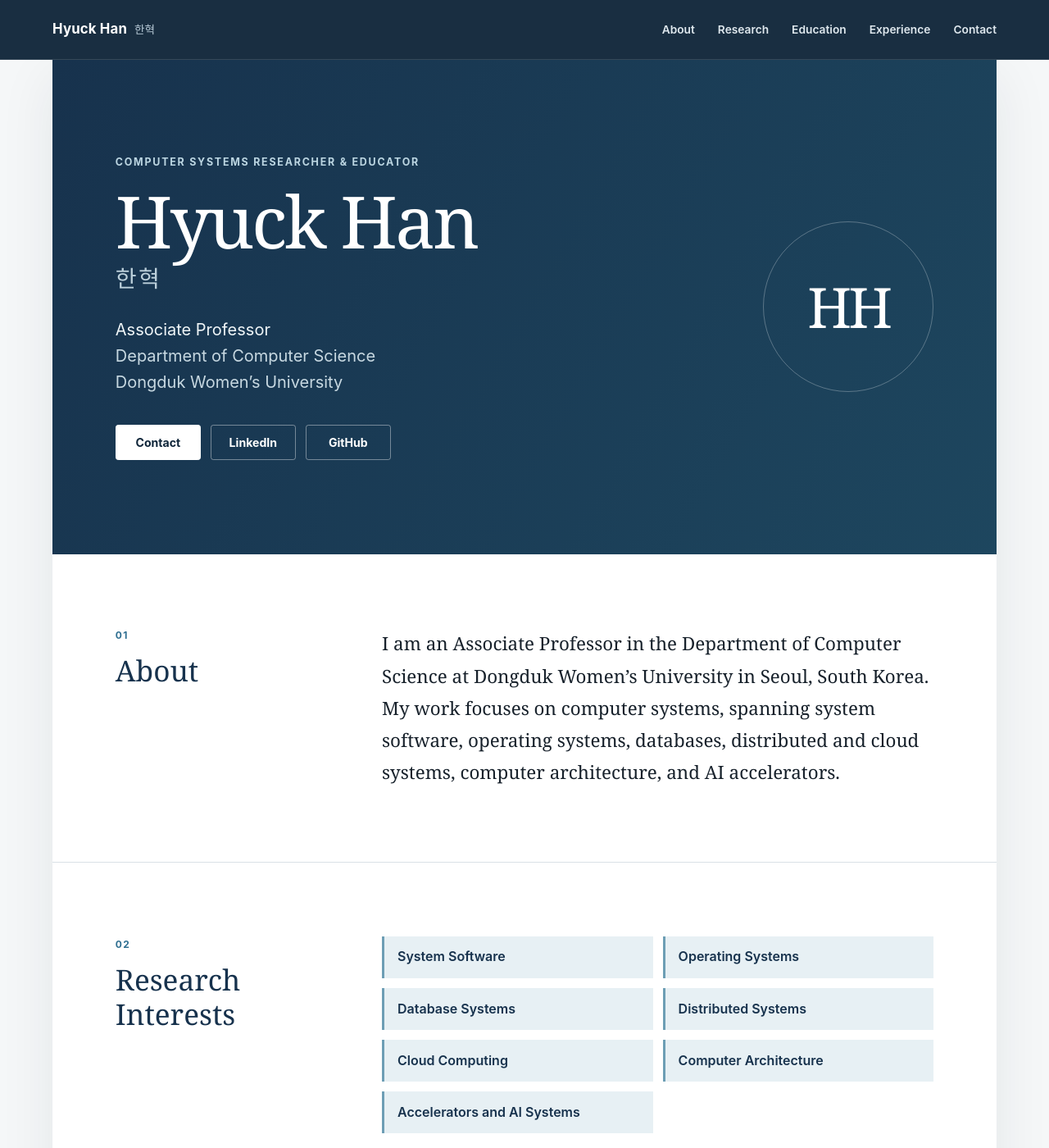
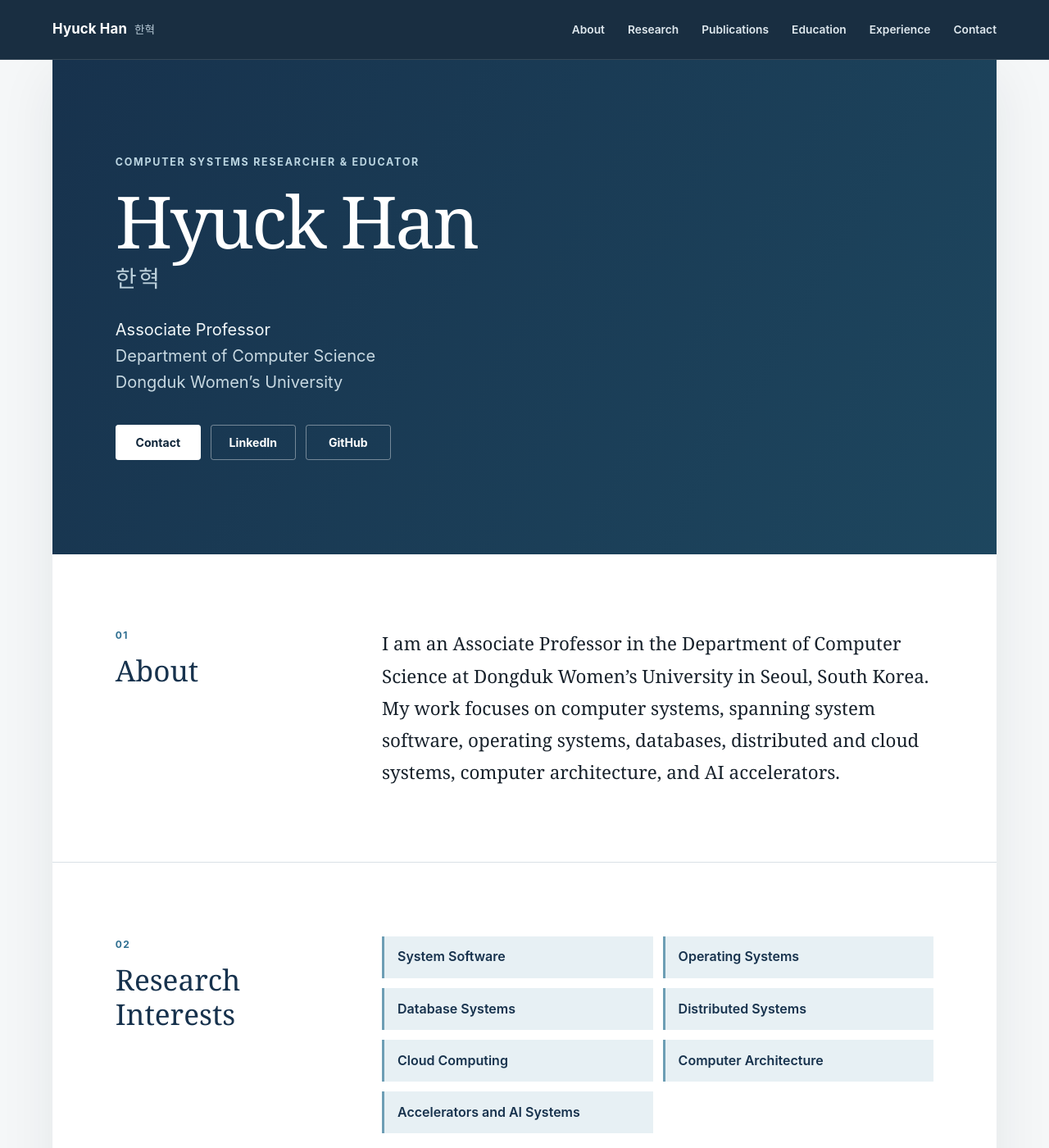
Before and after one commit to HyuckHan/HyuckHan.github.io, a Jekyll site: the page built from index.md, in a window 1280 px wide and 1400 px high. Shown: the whole window at 82% size. Built offline with Jekyll 4.4.1, drawn with Linux system fonts in a browser that asks for light colours.

Commit message:
Remove initials badge and add DBLP publications link

```diff
--- a/_includes/header.html
+++ b/_includes/header.html
@@ -7,11 +7,11 @@
     <nav class="site-nav" aria-label="Primary navigation">
       <a href="#about">About</a>
       <a href="#research">Research</a>
+      <a href="https://dblp.uni-trier.de/pid/17/5450.html?view=by-year" target="_blank" rel="noopener noreferrer">Publications</a>
       <a href="#education">Education</a>
       <a href="#experience">Experience</a>
       <a href="#contact">Contact</a>
       <!-- Enable when these sections contain real content:
-      <a href="#publications">Publications</a>
       <a href="#teaching">Teaching</a>
       <a href="#projects">Projects</a>
       -->
--- a/assets/css/style.css
+++ b/assets/css/style.css
@@ -140,10 +140,8 @@ a:focus-visible {
 .hero {
   min-height: 32rem;
   padding: clamp(4rem, 9vw, 7.5rem) clamp(1.5rem, 6vw, 5.5rem);
-  display: grid;
-  grid-template-columns: minmax(0, 1fr) auto;
+  display: flex;
   align-items: center;
-  gap: 4rem;
   color: var(--paper);
   background:
     linear-gradient(120deg, rgb(23 50 77 / 98%), rgb(30 72 96 / 92%)),
@@ -213,21 +211,6 @@ a:focus-visible {
   color: var(--navy-deep);
   background: var(--paper);
   border-color: var(--paper);
-}
-
-.hero__mark {
-  width: clamp(9rem, 18vw, 13rem);
-  aspect-ratio: 1;
-  display: grid;
-  place-items: center;
-  border: 1px solid rgb(255 255 255 / 28%);
-  border-radius: 50%;
-}
-
-.hero__mark span {
-  font-family: Georgia, "Times New Roman", serif;
-  font-size: clamp(2.6rem, 6vw, 4.25rem);
-  letter-spacing: -0.06em;
 }
 
 .section {
@@ -409,11 +392,6 @@ address {
 
   .hero {
     min-height: 29rem;
-    grid-template-columns: 1fr;
-  }
-
-  .hero__mark {
-    display: none;
   }
 
   .section {
@@ -503,10 +481,6 @@ address {
     color: #000;
   }
 
-  .hero__mark {
-    display: none;
-  }
-
   .section {
     padding: 0.7cm 0;
     grid-template-columns: 4cm 1fr;
--- a/index.md
+++ b/index.md
@@ -17,9 +17,6 @@ title: Home
       <a href="{{ site.author.linkedin }}" rel="me noopener noreferrer">LinkedIn</a>
       <a href="{{ site.author.github }}" rel="me noopener noreferrer">GitHub</a>
     </div>
-  </div>
-  <div class="hero__mark" aria-hidden="true">
-    <span>HH</span>
   </div>
 </section>
 
@@ -154,10 +151,5 @@ title: Home
   When real content is ready, add sections with the IDs below and enable the
   matching navigation links in _includes/header.html.
 
-  <section id="publications" class="section" aria-labelledby="publications-heading">
-    <div class="section__heading"><h2 id="publications-heading">Publications</h2></div>
-    <div class="section__body">...</div>
-  </section>
-
   Reserved IDs: #teaching and #projects
 -->
```
Also changed, not shown: README.md.
